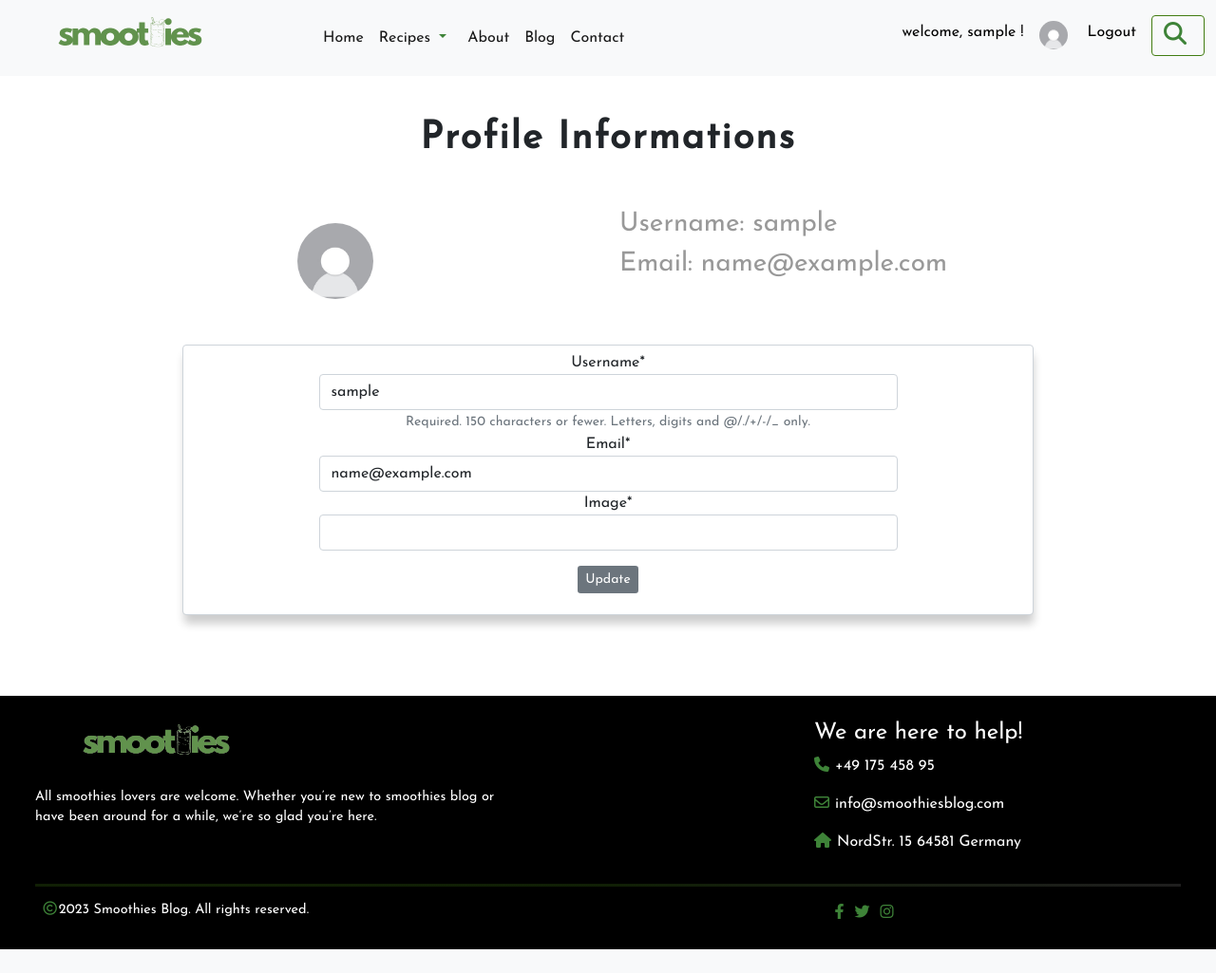
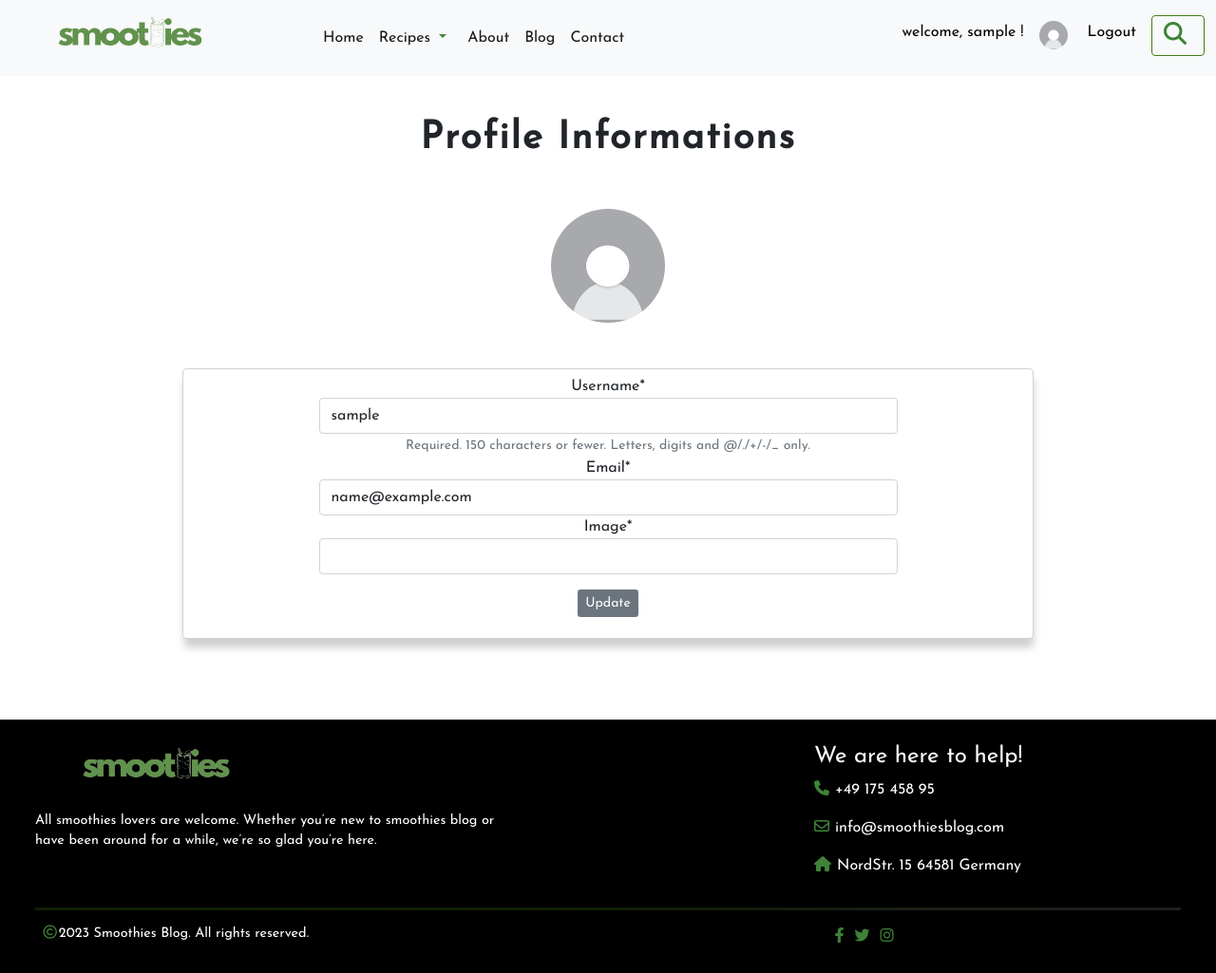
Before and after one commit to Code-Institute-Submissions/soukasamadi-Smoothies-blog, a Django app: page /profile in a window 1280 px wide. Shown: the whole page at 95% size. Before the commit the page ends 1000 px from the top, so only its background shows below. Run offline with Django 3.2, Linux system fonts and the light colour scheme; the visitor is signed in with stand-in values (Sample User, id 1); data that the repository does not hold is empty; some libraries are stand-ins or nearby versions.

Commit message:
Restyle profile page

```diff
--- a/static/css/my_css.css
+++ b/static/css/my_css.css
@@ -798,19 +798,22 @@ body.modal-open {
     padding: 25px 0 35px;
 }
 
-#profile .col-md-6 img {
-    width: 80px;
-    height: 80px;
-}
+
 
 #profile .user-info-box {
-    text-align: left;
+    text-align: center;
     color: var(--text-color-light);
 }
 
 #profile .form-control {
     width: 70% !important;
     margin: 0 auto;
+}
+
+.profile-user-img {
+    width: 120px;
+    height: 120px;
+    border-radius: 50%;
 }
 
 
--- a/templates/recipes/profile.html
+++ b/templates/recipes/profile.html
@@ -5,25 +5,21 @@
 <section id="profile">
   <h2 class="title">Profile Informations</h2>
   <div class="container">
-    <div class="row">
-      <div class="col-md-6">
+    <div>
+      <div class="col-md-12">
         {% if user.profile.image %}
         <img
-          class="author-img"
+          class="profile-user-img"
           src="{{ user.profile.image.url }}"
           alt="User Image"
         />
         {% else %}
         <img
-          class="author-img"
+          class=" profile-user-img"
           src="{% static 'images/user_profile_placeholder.jpg' %}"
           alt="User Image"
         />
         {% endif %}
-      </div>
-      <div class="user-info-box col-md-6">
-        <h3>Username: {{ user.username }}</h3>
-        <h3>Email: {{ user.email }}</h3>
       </div>
     </div>
   </div>
```
